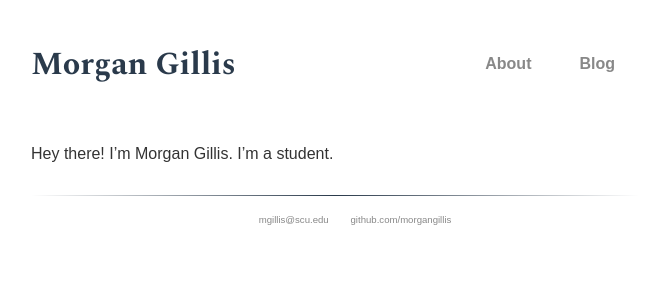
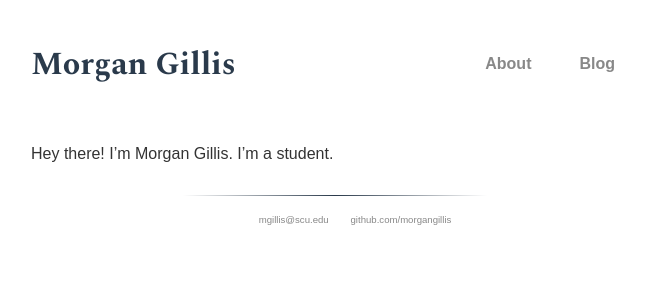
Before and after one commit to morgangillis/morgangillis.github.io, a Jekyll site: the page built from index.md, in a window 1280 px wide. Shown: the top 300 px of the page, without its empty margins (305-957 px from the left). Built offline with Jekyll 4.4.1, drawn with Linux system fonts in a browser that asks for light colours; some web fonts are replaced.

Commit message:
Update footer.scss

```diff
--- a/_sass/footer.scss
+++ b/_sass/footer.scss
@@ -4,7 +4,7 @@ footer {
     hr {
       border: none;
       height: 1px;
-      // width: 50%;
+      width: 50%;
       left: 25%;
       background-image: linear-gradient(to right, transparent, #2a3a4b, transparent);
     }
```
